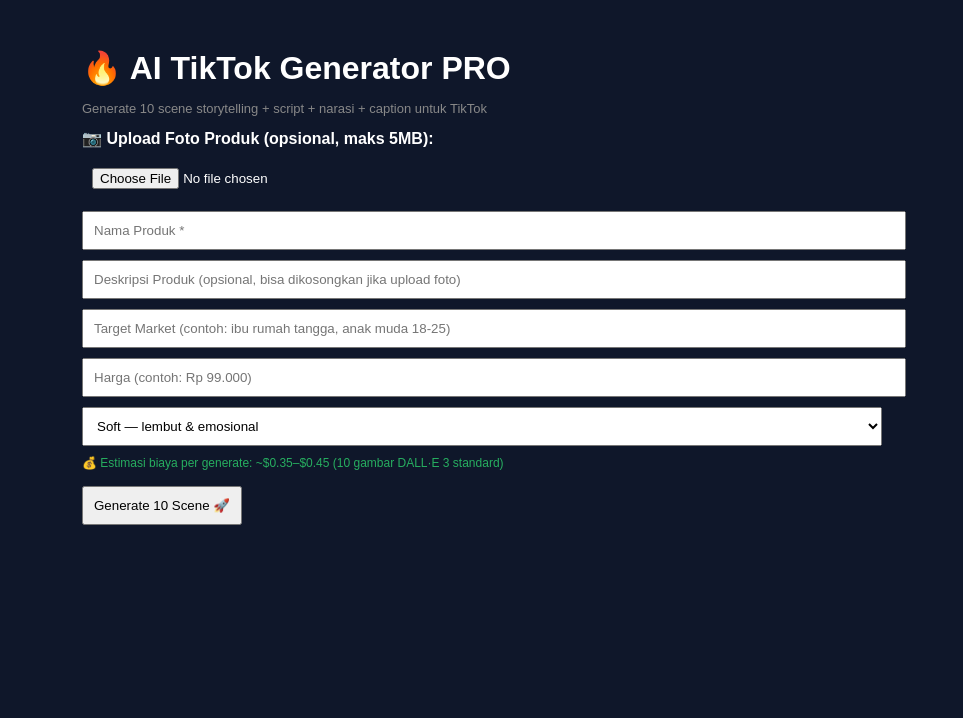
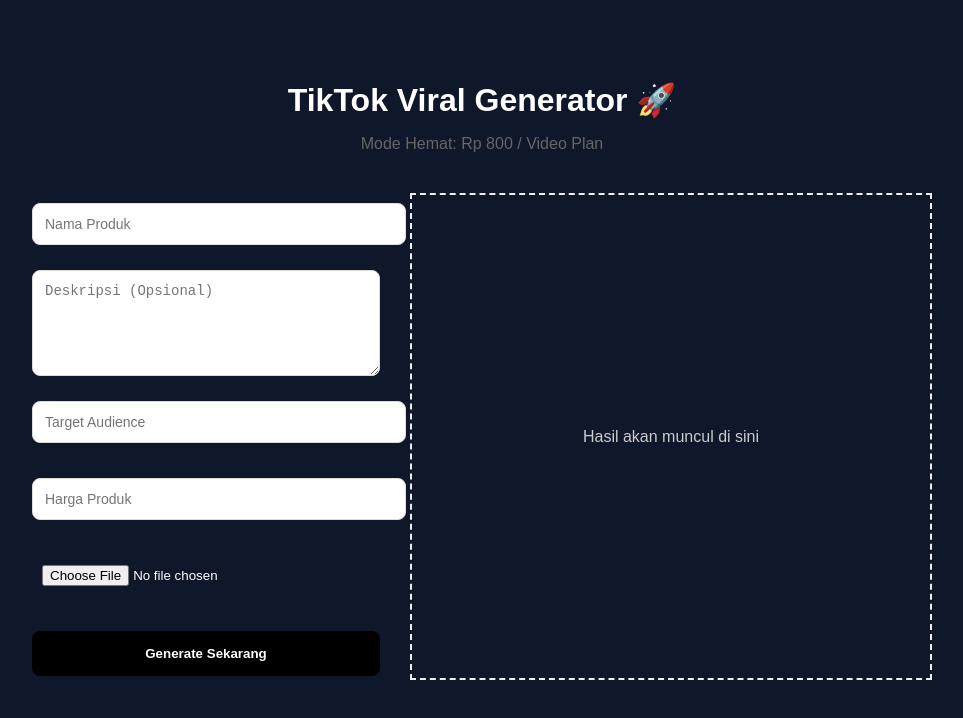
Before and after one commit to LANGLANGSEMESTA/content-creator, a Next.js app: page / in a window 1280 px wide. Shown: the top 718 px of the page, without its empty margins (158-1121 px from the left). Built offline with nearby package versions, Linux system fonts and the light colour scheme.

Commit message:
Fix: Optimized image generation with parallel processing and model gpt-image-1-mini

```diff
--- a/pages/api/generate.js
+++ b/pages/api/generate.js
@@ -4,201 +4,86 @@
   apiKey: process.env.OPENAI_API_KEY,
 });
 
-// 10 scene storytelling TikTok
 const SCENE_ROLES = [
-  "Hook / Problem",
-  "Agitasi",
-  "Solusi Reveal",
-  "Close Up Produk",
-  "Demo / Cara Pakai",
-  "Before vs After",
-  "Social Proof",
-  "Benefit Utama",
-  "Benefit Kedua",
-  "Call to Action",
+  "Hook / Problem", "Agitasi", "Solusi Reveal", "Close Up Produk",
+  "Demo / Cara Pakai", "Before vs After", "Social Proof",
+  "Benefit Utama", "Benefit Kedua", "Call to Action",
 ];
 
 export default async function handler(req, res) {
-  if (req.method !== "POST") {
-    return res.status(405).json({ error: "Method not allowed" });
-  }
+  if (req.method !== "POST") return res.status(405).json({ error: "Method not allowed" });
 
   try {
-    console.log("API CALLED");
+    const { product, description, target, price, style, image } = req.body;
+    if (!product) return res.status(400).json({ error: "Nama produk wajib diisi." });
 
-    const { product, description, target, price, style, image } = req.body;
-
-    if (!product) {
-      return res.status(400).json({ error: "Nama produk wajib diisi." });
-    }
-
+    // 1. VISION - Deteksi deskripsi produk (Murah & Cepat)
     let imageDescription = "";
-
-    // ✅ 1. VISION — hanya jika ada gambar
     if (image) {
       try {
         const vision = await openai.chat.completions.create({
           model: "gpt-4o-mini",
           max_tokens: 150,
-          messages: [
-            {
-              role: "user",
-              content: [
-                {
-                  type: "text",
-                  text: "Deskripsikan produk ini untuk marketing secara singkat dalam 2-3 kalimat.",
-                },
-                {
-                  type: "image_url",
-                  image_url: { url: image, detail: "low" },
-                },
-              ],
-            },
-          ],
+          messages: [{
+            role: "user",
+            content: [
+              { type: "text", text: "Describe this product for marketing in 2 sentences." },
+              { type: "image_url", image_url: { url: image, detail: "low" } },
+            ],
+          }],
         });
         imageDescription = vision.choices?.[0]?.message?.content || "";
-      } catch (err) {
-        console.error("VISION ERROR:", err.message);
-      }
+      } catch (e) { console.error("Vision Error:", e.message); }
     }
 
-    const finalDescription =
-      description ||
-      imageDescription ||
-      "Produk menarik untuk kebutuhan sehari-hari";
+    const finalDesc = description || imageDescription || "Produk berkualitas";
 
-    // ✅ 2. GENERATE SCRIPT
+    // 2. GENERATE SCRIPT
     const completion = await openai.chat.completions.create({
       model: "gpt-4o-mini",
-      max_tokens: 900,
-      messages: [
-        {
-          role: "user",
-          content: `
-Buat konten TikTok marketing dalam Bahasa Indonesia.
-
-Produk: ${product}
-Deskripsi: ${finalDescription}
-Target: ${target || "umum"}
-Harga: ${price || "tidak disebutkan"}
-Style: ${style || "soft"}
-
-WAJIB gunakan FORMAT PERSIS ini (jangan ubah nama tag):
-
-[STORY]
-1. Hook/Problem: ...
-2. Agitasi: ...
-3. Solusi Reveal: ...
-4. Close Up Produk: ...
-5. Demo/Cara Pakai: ...
-6. Before vs After: ...
-7. Social Proof: ...
-8. Benefit Utama: ...
-9. Benefit Kedua: ...
-10. Call to Action: ...
-
-[IMAGE]
-1. Hook/Problem: (deskripsi visual dalam bahasa Inggris untuk AI image generation)
-2. Agitasi: (deskripsi visual dalam bahasa Inggris)
-3. Solusi Reveal: (deskripsi visual dalam bahasa Inggris)
-4. Close Up: (deskripsi visual dalam bahasa Inggris)
-5. Demo: (deskripsi visual dalam bahasa Inggris)
-6. Before vs After: (deskripsi visual dalam bahasa Inggris)
-7. Social Proof: (deskripsi visual dalam bahasa Inggris)
-8. Benefit Utama: (deskripsi visual dalam bahasa Inggris)
-9. Benefit Kedua: (deskripsi visual dalam bahasa Inggris)
-10. CTA: (deskripsi visual dalam bahasa Inggris)
-
-[VIDEO]
-Deskripsikan transisi, durasi tiap scene, dan music mood yang cocok.
-
-[NARASI]
-Script narasi lengkap yang bisa dibacakan saat video diputar.
-
-[CAPTION]
-Caption TikTok lengkap dengan hashtag.
-`,
-        },
-      ],
+      messages: [{
+        role: "user",
+        content: `Buat konten TikTok marketing Bahasa Indonesia. Produk: ${product}. Deskripsi: ${finalDesc}. Target: ${target}. Harga: ${price}. Style: ${style}.
+        Gunakan format wajib: [STORY]...[IMAGE] (isi 10 baris deskripsi visual bahasa inggris saja) [VIDEO]...[NARASI]...[CAPTION]...`
+      }],
     });
 
     const text = completion.choices?.[0]?.message?.content || "";
 
-    // ✅ 3. PARSE 10 IMAGE PROMPTS dari section [IMAGE]
-    const imageSection = text.includes("[IMAGE]")
-      ? text.split("[IMAGE]")[1]?.split("[VIDEO]")[0]
-      : "";
+    // 3. PARSING PROMPTS
+    const imagePart = text.split("[IMAGE]")[1]?.split("[VIDEO]")[0] || "";
+    let prompts = imagePart.split("\n")
+      .map(l => l.replace(/^\d+\.\s*/, "").trim())
+      .filter(l => l.length > 10)
+      .slice(0, 10);
 
-    let prompts = (imageSection || "")
-      .split("\n")
-      .map((line) => line.replace(/^\d+\.\s*[\w\s\/]+:\s*/i, "").trim())
-      .filter((p) => p.length > 10);
-
-    // Fallback per scene kalau parse gagal
-    const fallbackPrompts = [
-      `frustrated person experiencing a problem that ${product} can solve, emotional expression, realistic`,
-      `close up dramatic shot of the problem before using ${product}, moody lighting`,
-      `${product} appearing as the hero solution, product reveal, clean bright background`,
-      `macro close up detail shot of ${product}, beautiful texture, sharp focus`,
-      `happy person using ${product} in everyday life, natural lifestyle setting`,
-      `split comparison before and after results of using ${product}, dramatic transformation`,
-      `group of diverse happy customers smiling with ${product}, social proof`,
-      `${product} highlighting its main key benefit, bold visual, lifestyle context`,
-      `${product} showing secondary feature or bonus benefit, clean aesthetic`,
-      `${product} displayed with price and urgency, call to action, order now`,
-    ];
-
-    if (prompts.length < 5) {
-      prompts = fallbackPrompts;
+    // Fallback jika parsing gagal
+    while (prompts.length < 10) {
+      prompts.push(`${product} in cinematic TikTok lighting, scene ${prompts.length + 1}`);
     }
 
-    // Pastikan selalu 10
-    prompts = prompts.slice(0, 10);
-    while (prompts.length < 10) {
-      prompts.push(fallbackPrompts[prompts.length] || `${product} TikTok marketing scene ${prompts.length + 1}`);
-    }
-
-    // ✅ 4. GENERATE 10 GAMBAR satu per satu — portrait TikTok 9:16
-    const generatedImages = [];
-
-    for (let i = 0; i < 10; i++) {
-      const role = SCENE_ROLES[i];
-      const prompt = prompts[i];
-
+    // 4. PARALLEL IMAGE GENERATION (Anti-Timeout)
+    // Model: gpt-image-1-mini (Biaya $0.005/gambar)
+    const imagePromises = prompts.map(async (prompt, i) => {
       try {
-        const finalPrompt = `${prompt}, vertical 9:16 portrait orientation, TikTok short video style, cinematic lighting, high quality photography, no text, no watermark`;
-
-        console.log(`Generating image ${i + 1}/10 [${role}]`);
-
-        const img = await openai.images.generate({
-          model: "dall-e-3",
-          prompt: finalPrompt,
-          size: "1024x1792",    // Portrait — cocok untuk TikTok
-          quality: "standard",  // Standard = hemat, bukan hd
+        const response = await openai.images.generate({
+          model: "gpt-image-1-mini",
+          prompt: `${prompt}, vertical 9:16, realistic photography, tiktok content style, no text`,
+          size: "1024x1792",
           n: 1,
         });
-
-        generatedImages.push({
-          url: img.data?.[0]?.url || null,
-          scene: i + 1,
-          role,
-        });
-
+        return { url: response.data[0].url, scene: i + 1, role: SCENE_ROLES[i] };
       } catch (err) {
-        console.error(`IMG ${i + 1} ERROR:`, err.message);
-        generatedImages.push({ url: null, scene: i + 1, role });
+        console.error(`Error scene ${i+1}:`, err.message);
+        return { url: null, scene: i + 1, role: SCENE_ROLES[i] };
       }
-    }
-
-    return res.status(200).json({
-      result: text,
-      images: generatedImages,
     });
 
+    const results = await Promise.all(imagePromises);
+
+    return res.status(200).json({ result: text, images: results });
+
   } catch (error) {
-    console.error("MAIN ERROR:", error.message);
-    return res.status(500).json({
-      error: error.message || "Terjadi kesalahan server.",
-    });
+    return res.status(500).json({ error: error.message });
   }
 }
--- a/pages/index.js
+++ b/pages/index.js
@@ -1,317 +1,140 @@
 import { useState, useRef } from "react";
-import ResultBox from "../components/ResultBox";
 
 export default function Home() {
-  const [form, setForm] = useState({
-    product: "",
-    description: "",
-    target: "",
-    price: "",
-    style: "soft",
-  });
-
+  const [form, setForm] = useState({ product: "", description: "", target: "", price: "", style: "soft" });
   const [image, setImage] = useState(null);
   const [preview, setPreview] = useState(null);
   const [data, setData] = useState(null);
   const [images, setImages] = useState([]);
   const [loading, setLoading] = useState(false);
   const [errorMsg, setErrorMsg] = useState("");
-  const [cooldown, setCooldown] = useState(false);
   const [progress, setProgress] = useState("");
 
   const controllerRef = useRef(null);
 
-  const handleChange = (e) => {
-    setForm({ ...form, [e.target.name]: e.target.value });
+  // Kompres gambar ke Base64 agar ringan di API
+  const compressImage = async (file) => {
+    return new Promise((resolve) => {
+      const reader = new FileReader();
+      reader.readAsDataURL(file);
+      reader.onload = (e) => {
+        const img = new Image();
+        img.src = e.target.result;
+        img.onload = () => {
+          const canvas = document.createElement("canvas");
+          const MAX_WIDTH = 800;
+          const scale = MAX_WIDTH / img.width;
+          canvas.width = MAX_WIDTH;
+          canvas.height = img.height * scale;
+          const ctx = canvas.getContext("2d");
+          ctx.drawImage(img, 0, 0, canvas.width, canvas.height);
+          resolve(canvas.toDataURL("image/jpeg", 0.7));
+        };
+      };
+    });
   };
 
-  const handleImage = (e) => {
-    const file = e.target.files[0];
-    if (!file) return;
-    if (file.size > 5 * 1024 * 1024) {
-      alert("Ukuran gambar maksimal 5MB.");
-      return;
-    }
-    setImage(file);
-    setPreview(URL.createObjectURL(file));
-  };
+  const handleSubmit = async (e) => {
+    e.preventDefault();
+    setLoading(true);
+    setErrorMsg("");
+    setProgress("Mempersiapkan data...");
 
-  const parseResult = (text) => {
-    const get = (start, end) => {
-      const regex = new RegExp(`${start}([\\s\\S]*?)${end}`, "i");
-      const match = text.match(regex);
-      return match ? match[1].trim() : "";
-    };
-    return {
-      story: get("\\[STORY\\]", "\\[IMAGE\\]"),
-      image: get("\\[IMAGE\\]", "\\[VIDEO\\]"),
-      video: get("\\[VIDEO\\]", "\\[NARASI\\]"),
-      narration: get("\\[NARASI\\]", "\\[CAPTION\\]"),
-      caption: get("\\[CAPTION\\]", "$"),
-    };
-  };
-
-  const generate = async () => {
-    if (loading || cooldown) return;
-
-    if (!form.product.trim()) {
-      alert("Nama produk wajib diisi!");
-      return;
-    }
-
-    setLoading(true);
-    setData(null);
-    setImages([]);
-    setErrorMsg("");
-    setProgress("⏳ Membuat script TikTok...");
-
-    // Timeout 3 menit — karena 10 gambar perlu waktu lebih lama
-    const controller = new AbortController();
-    controllerRef.current = controller;
-    const timeout = setTimeout(() => controller.abort(), 180000);
+    if (controllerRef.current) controllerRef.current.abort();
+    controllerRef.current = new AbortController();
 
     try {
-      let base64Image = "";
+      let base64Image = null;
       if (image) {
-        const reader = new FileReader();
-        base64Image = await new Promise((resolve, reject) => {
-          reader.onloadend = () => resolve(reader.result);
-          reader.onerror = () => reject(new Error("Gagal membaca gambar."));
-          reader.readAsDataURL(image);
-        });
+        setProgress("Mengoptimalkan foto produk...");
+        base64Image = await compressImage(image);
       }
 
-      setProgress("⏳ Mengirim ke server... (10 gambar akan di-generate, estimasi 2–3 menit)");
-
+      setProgress("Sedang generate 10 gambar & script (15-20 detik)...");
       const res = await fetch("/api/generate", {
         method: "POST",
         headers: { "Content-Type": "application/json" },
         body: JSON.stringify({ ...form, image: base64Image }),
-        signal: controller.signal,
+        signal: controllerRef.current.signal,
       });
 
-      clearTimeout(timeout);
+      const json = await res.json();
+      if (!res.ok) throw new Error(json.error || "Gagal memproses");
 
-      if (!res.ok) {
-        const errData = await res.json().catch(() => ({}));
-        throw new Error(errData.error || `Server error: ${res.status}`);
-      }
+      const get = (tag) => {
+        const reg = new RegExp(`\\[${tag}\\]([\\s\\S]*?)(?=\\[|$)`, "i");
+        return json.result.match(reg)?.[1]?.trim() || "";
+      };
 
-      setProgress("✅ Selesai! Menampilkan hasil...");
-
-      const result = await res.json();
-
-      if (!result.result) {
-        throw new Error("Respons dari server kosong. Coba lagi.");
-      }
-
-      const parsed = parseResult(result.result);
-      setData(parsed);
-      setImages(result.images || []);
+      setData({ story: get("STORY"), narasi: get("NARASI"), caption: get("CAPTION") });
+      setImages(json.images);
       setProgress("");
-
     } catch (err) {
-      clearTimeout(timeout);
-      setProgress("");
-      if (err.name === "AbortError") {
-        setErrorMsg("⏱️ Timeout! Request terlalu lama (>3 menit). Coba lagi.");
-      } else {
-        setErrorMsg("❌ Error: " + err.message);
-      }
+      if (err.name !== "AbortError") setErrorMsg(err.message);
     } finally {
-      clearTimeout(timeout);
       setLoading(false);
-      // Cooldown 8 detik — cegah spam klik
-      setCooldown(true);
-      setTimeout(() => setCooldown(false), 8000);
-    }
-  };
-
-  const cancelGenerate = () => {
-    if (controllerRef.current) {
-      controllerRef.current.abort();
     }
   };
 
   return (
-    <div className="container">
-      <h1>🔥 AI TikTok Generator PRO</h1>
-      <p style={{ color: "#888", fontSize: 13, marginTop: -8 }}>
-        Generate 10 scene storytelling + script + narasi + caption untuk TikTok
-      </p>
+    <div style={{ maxWidth: 900, margin: "40px auto", padding: 20, fontFamily: "sans-serif" }}>
+      <header style={{ textAlign: "center", marginBottom: 40 }}>
+        <h1 style={{ fontSize: "2rem", marginBottom: 10 }}>TikTok Viral Generator 🚀</h1>
+        <p style={{ color: "#666" }}>Mode Hemat: Rp 800 / Video Plan</p>
+      </header>
 
-      {/* Upload Gambar */}
-      <div style={{ marginBottom: 12 }}>
-        <label style={{ display: "block", marginBottom: 4, fontWeight: 600 }}>
-          📷 Upload Foto Produk (opsional, maks 5MB):
-        </label>
-        <input type="file" accept="image/*" onChange={handleImage} />
-        {preview && (
-          <img
-            src={preview}
-            alt="preview"
-            width="150"
-            style={{ marginTop: 8, borderRadius: 8, display: "block" }}
-          />
-        )}
+      <div style={{ display: "grid", gridTemplateColumns: "1fr 1.5fr", gap: 30 }}>
+        {/* FORM SIDE */}
+        <section>
+          <form onSubmit={handleSubmit} style={{ display: "flex", flexDirection: "column", gap: 15 }}>
+            <input placeholder="Nama Produk" onChange={e => setForm({...form, product: e.target.value})} required style={inputStyle} />
+            <textarea placeholder="Deskripsi (Opsional)" onChange={e => setForm({...form, description: e.target.value})} style={{...inputStyle, height: 80}} />
+            <input placeholder="Target Audience" onChange={e => setForm({...form, target: e.target.value})} style={inputStyle} />
+            <input placeholder="Harga Produk" onChange={e => setForm({...form, price: e.target.value})} style={inputStyle} />
+
+            <input type="file" accept="image/*" onChange={e => {
+              const file = e.target.files[0];
+              if (file) { setImage(file); setPreview(URL.createObjectURL(file)); }
+            }} />
+            {preview && <img src={preview} width="100%" style={{ borderRadius: 10, marginTop: 10 }} />}
+
+            <button type="submit" disabled={loading} style={btnStyle}>
+              {loading ? "Sabar ya, lagi diproses..." : "Generate Sekarang"}
+            </button>
+          </form>
+          {progress && <p style={{ color: "#0070f3", marginTop: 15, fontSize: 14 }}>{progress}</p>}
+          {errorMsg && <p style={{ color: "red", marginTop: 15 }}>{errorMsg}</p>}
+        </section>
+
+        {/* RESULT SIDE */}
+        <section>
+          {data ? (
+            <div style={{ background: "#fdfdfd", padding: 20, borderRadius: 12, border: "1px solid #eee" }}>
+              <h3 style={{ marginTop: 0 }}>Script Video</h3>
+              <p><strong>Story:</strong> {data.story}</p>
+              <p><strong>Voice Over:</strong> {data.narasi}</p>
+              <p><strong>Caption:</strong> {data.caption}</p>
+
+              <h3 style={{ marginTop: 30 }}>Storyboard (9:16)</h3>
+              <div style={{ display: "grid", gridTemplateColumns: "1fr 1fr", gap: 10 }}>
+                {images.map((img, i) => (
+                  <div key={i} style={{ textAlign: "center", fontSize: 11 }}>
+                    {img.url ? <img src={img.url} width="100%" style={{ borderRadius: 8 }} /> : "Gagal Load"}
+                    <p>{img.role}</p>
+                  </div>
+                ))}
+              </div>
+            </div>
+          ) : (
+            <div style={{ height: "100%", border: "2px dashed #eee", display: "flex", alignItems: "center", justifyContent: "center", color: "#ccc" }}>
+              Hasil akan muncul di sini
+            </div>
+          )}
+        </section>
       </div>
-
-      {/* Form Input */}
-      <input
-        name="product"
-        placeholder="Nama Produk *"
-        value={form.product}
-        onChange={handleChange}
-      />
-      <input
-        name="description"
-        placeholder="Deskripsi Produk (opsional, bisa dikosongkan jika upload foto)"
-        value={form.description}
-        onChange={handleChange}
-      />
-      <input
-        name="target"
-        placeholder="Target Market (contoh: ibu rumah tangga, anak muda 18-25)"
-        value={form.target}
-        onChange={handleChange}
-      />
-      <input
-        name="price"
-        placeholder="Harga (contoh: Rp 99.000)"
-        value={form.price}
-        onChange={handleChange}
-      />
-
-      <select name="style" value={form.style} onChange={handleChange}>
-        <option value="soft">Soft — lembut & emosional</option>
-        <option value="hard">Hard Selling — langsung & agresif</option>
-        <option value="story">Storytelling — cerita & relatable</option>
-      </select>
-
-      {/* Estimasi biaya */}
-      <p style={{ fontSize: 12, color: "#27ae60", margin: "6px 0" }}>
-        💰 Estimasi biaya per generate: ~$0.35–$0.45 (10 gambar DALL·E 3 standard)
-      </p>
-
-      {/* Tombol */}
-      <div style={{ display: "flex", gap: 8, marginTop: 4 }}>
-        <button
-          onClick={generate}
-          disabled={loading || cooldown}
-          style={{ opacity: loading || cooldown ? 0.6 : 1 }}
-        >
-          {loading
-            ? "⏳ Generating..."
-            : cooldown
-            ? "⏸️ Tunggu sebentar..."
-            : "Generate 10 Scene 🚀"}
-        </button>
-
-        {loading && (
-          <button
-            onClick={cancelGenerate}
-            style={{ background: "#e74c3c", color: "#fff", border: "none", borderRadius: 6, padding: "8px 16px", cursor: "pointer" }}
-          >
-            ✋ Cancel
-          </button>
-        )}
-      </div>
-
-      {/* Progress info */}
-      {progress && (
-        <p style={{ color: "#2980b9", fontSize: 13, marginTop: 8 }}>{progress}</p>
-      )}
-      {loading && (
-        <p style={{ color: "#999", fontSize: 12 }}>
-          Generate 10 gambar portrait membutuhkan waktu sekitar 2–3 menit. Jangan refresh halaman.
-        </p>
-      )}
-
-      {/* Error */}
-      {errorMsg && (
-        <div style={{ background: "#ffe0e0", border: "1px solid #e74c3c", borderRadius: 8, padding: "10px 16px", color: "#c0392b", marginTop: 12 }}>
-          {errorMsg}
-        </div>
-      )}
-
-      {/* Hasil Script */}
-      {data && (
-        <>
-          <ResultBox title="📖 Story (10 Scene)" content={data.story} />
-          <ResultBox title="🖼️ Image Prompts" content={data.image} />
-          <ResultBox title="🎬 Video Direction" content={data.video} />
-          <ResultBox title="🎙️ Narasi" content={data.narration} />
-          <ResultBox title="📝 Caption + Hashtag" content={data.caption} />
-        </>
-      )}
-
-      {/* 10 Gambar dengan label scene */}
-      {images.length > 0 && (
-        <div style={{ marginTop: 24 }}>
-          <h2>🎬 10 Scene TikTok — Siap Dijadikan Video</h2>
-          <p style={{ fontSize: 13, color: "#666" }}>
-            Urutkan gambar ini sesuai nomor scene, lalu import ke CapCut / VN / Canva untuk dijadikan video TikTok.
-          </p>
-          <div style={{ display: "flex", flexWrap: "wrap", gap: 16, marginTop: 12 }}>
-            {images.map((item, i) => (
-              <div
-                key={i}
-                style={{
-                  textAlign: "center",
-                  width: 160,
-                  background: "#f9f9f9",
-                  borderRadius: 10,
-                  padding: 8,
-                  border: "1px solid #eee",
-                }}
-              >
-                <div style={{ fontSize: 11, fontWeight: 700, color: "#e74c3c", marginBottom: 4 }}>
-                  Scene {item.scene}
-                </div>
-                <div style={{ fontSize: 10, color: "#888", marginBottom: 6 }}>
-                  {item.role}
-                </div>
-
-                {item.url ? (
-                  <>
-                    <img
-                      src={item.url}
-                      alt={`scene-${item.scene}`}
-                      width="144"
-                      style={{ borderRadius: 6, display: "block", margin: "0 auto" }}
-                    />
-                    <a
-                      href={item.url}
-                      target="_blank"
-                      rel="noopener noreferrer"
-                      style={{ fontSize: 12, display: "block", marginTop: 6 }}
-                    >
-                      ⬇️ Download
-                    </a>
-                  </>
-                ) : (
-                  <div
-                    style={{
-                      width: 144,
-                      height: 200,
-                      background: "#eee",
-                      borderRadius: 6,
-                      display: "flex",
-                      alignItems: "center",
-                      justifyContent: "center",
-                      fontSize: 11,
-                      color: "#aaa",
-                      margin: "0 auto",
-                    }}
-                  >
-                    Gagal generate
-                  </div>
-                )}
-              </div>
-            ))}
-          </div>
-        </div>
-      )}
     </div>
   );
 }
+
+const inputStyle = { padding: "12px", borderRadius: "8px", border: "1px solid #ddd", fontSize: "14px" };
+const btnStyle = { padding: "15px", borderRadius: "8px", background: "#000", color: "#fff", border: "none", fontWeight: "bold", cursor: "pointer" };
```
